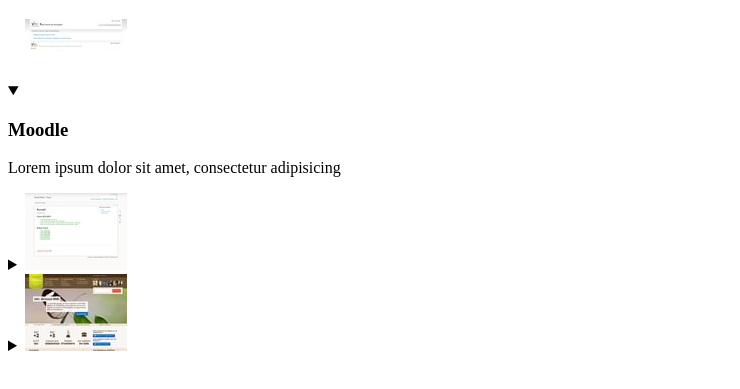
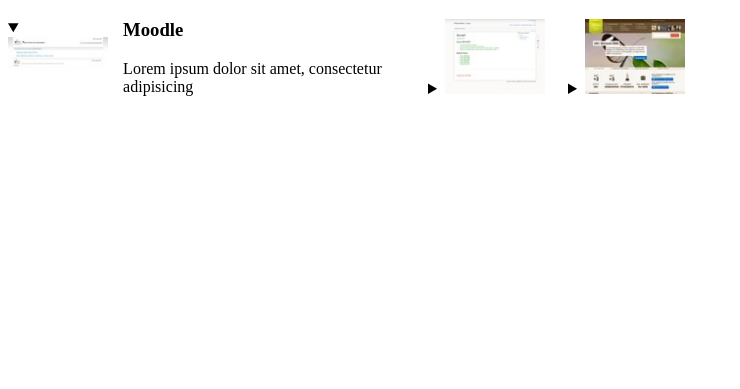
Before and after one commit to MMI-NFC-2026/sae105-r112-tp4-alexandremonti, a plain HTML site: page index.html in a window 1280 px wide. Shown: the part 61-450 px from the top of the page, without its empty margins (0-740 px from the left). Drawn offline with Linux system fonts and the light colour scheme.

Commit message:
CSS - Style des sections ouvertes et fermees

```diff
--- a/src/css/components/accordeon.css
+++ b/src/css/components/accordeon.css
@@ -1,3 +1,36 @@
 /**
 * Accordeon
 */
+
+.accordeon {
+    display: flex;
+    align-items: flex-start;
+    gap: 20px;
+}
+
+.accordeon > details {
+    width: 120px;
+}
+
+.accordeon > details > summary {
+    cursor: pointer;
+}
+
+.accordeon > details > summary img {
+    width: 100px;
+    height: auto;
+}
+
+.accordeon > details[open] {
+    display: flex;
+    width: 400px;
+}
+
+.accordeon > details[open] > summary {
+    float: left;
+    margin-right: 15px;
+}
+
+.accordeon > details[open] h3 {
+    margin-top: 0;
+}
```
